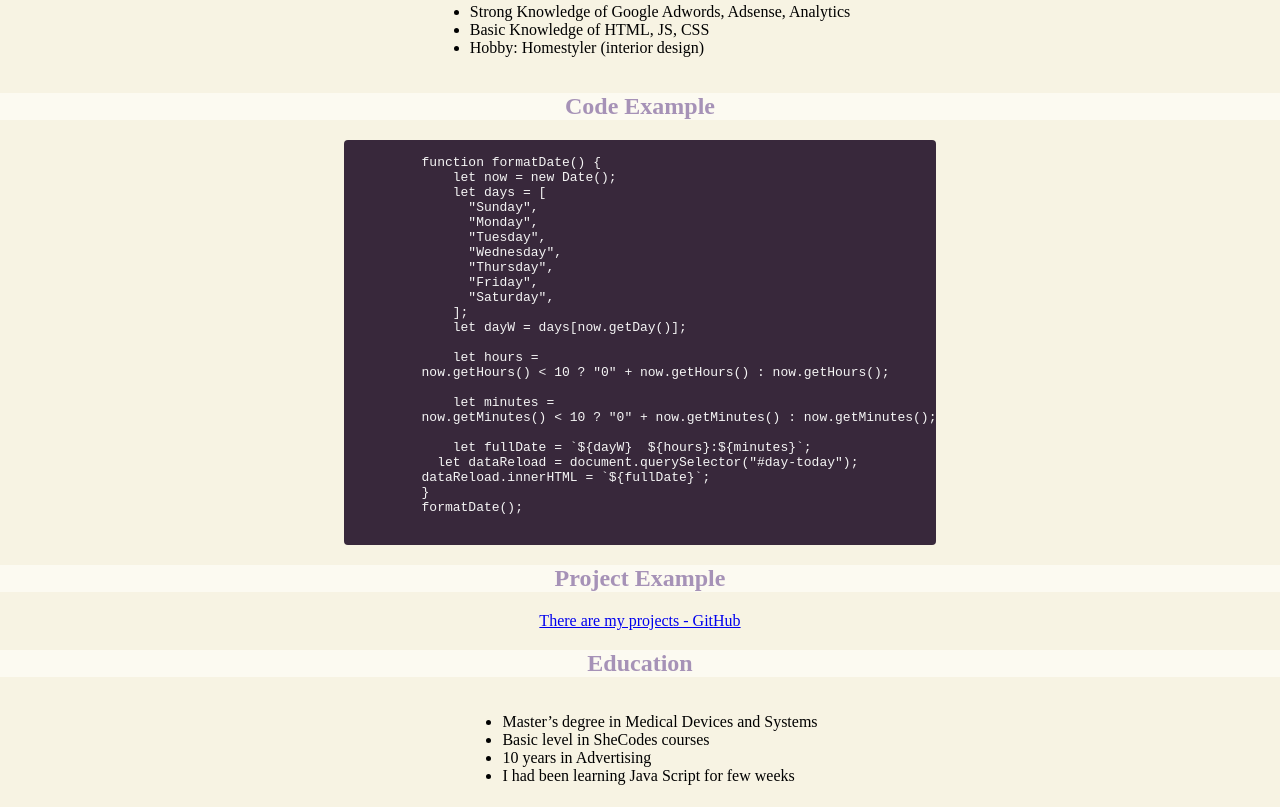
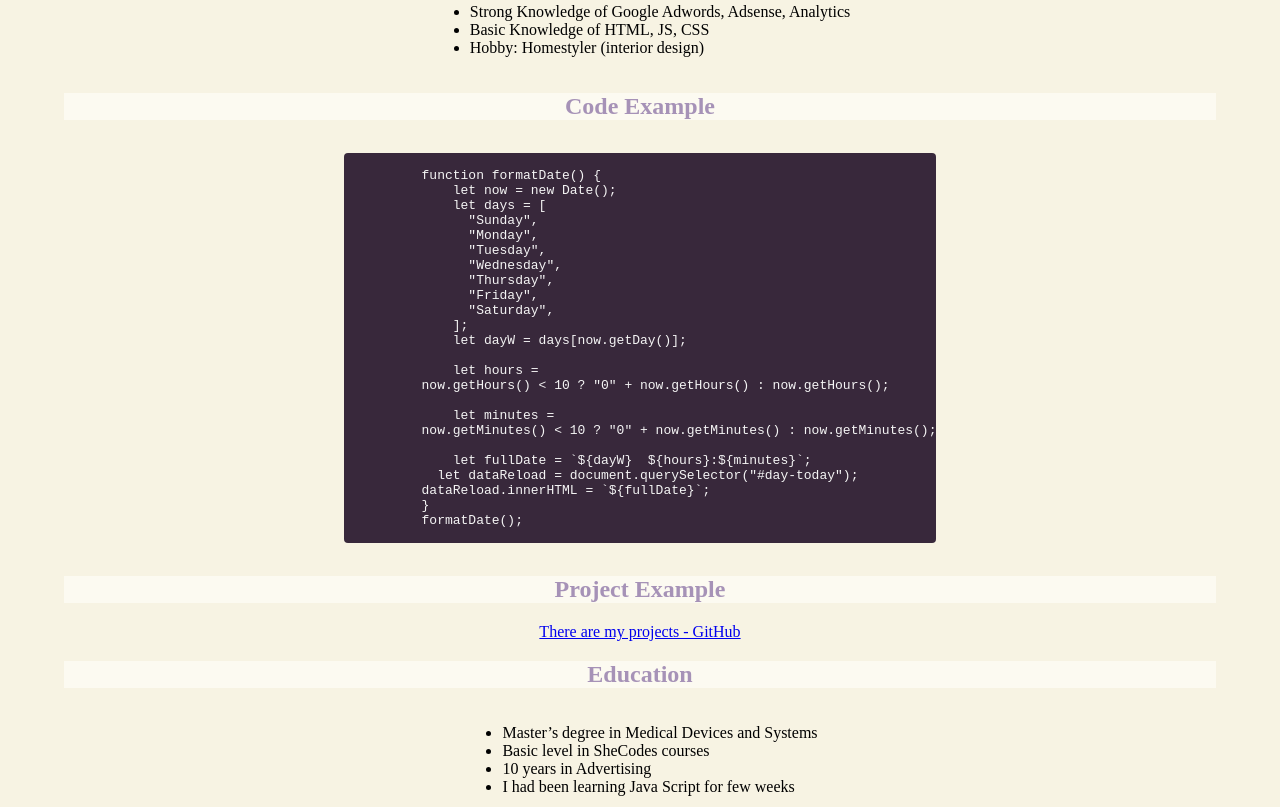
Before and after one commit to Oleksandra-Rud/rsschool-cv, a plain HTML site: page index.html in a window 1280 px wide. Shown: the part 813-1620 px from the top of the page. Drawn offline with Linux system fonts and the light colour scheme.

Commit message:
fix: fix css style

```diff
--- a/style.css
+++ b/style.css
@@ -1,6 +1,9 @@
 body {
   background-color: rgba(247, 243, 225, 0.925);
-  margin: 0%;
+  margin-top: 0%;
+  margin-bottom: 0%;
+  margin-left: 5%;
+  margin-right: 5%;
 }
 
 h1 {
@@ -62,8 +65,8 @@ footer {
   display: flex;
   justify-content: center;
   flex-wrap: wrap;
-  display: block;
-  margin: 0% auto;
+  margin-left: 5%;
+  margin-right: 5%;
   background-color: rgb(56, 40, 59);
   color: whitesmoke;
   border-radius: 4px;
```
